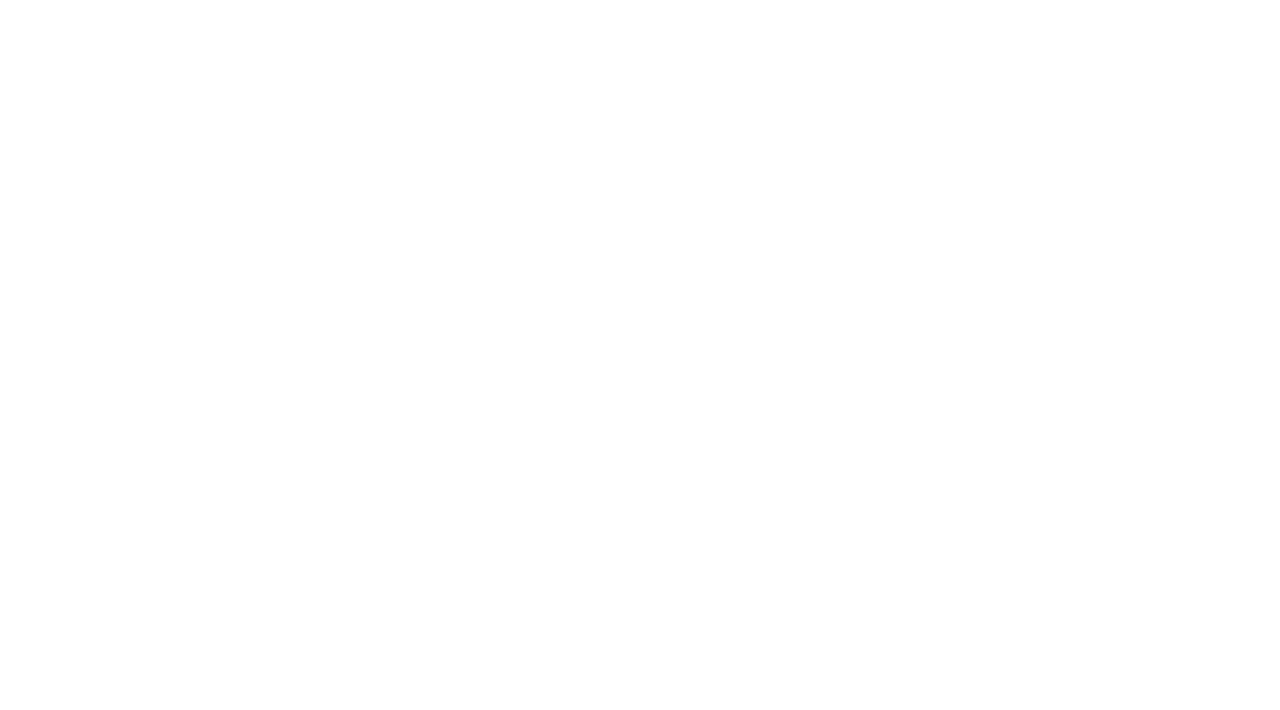
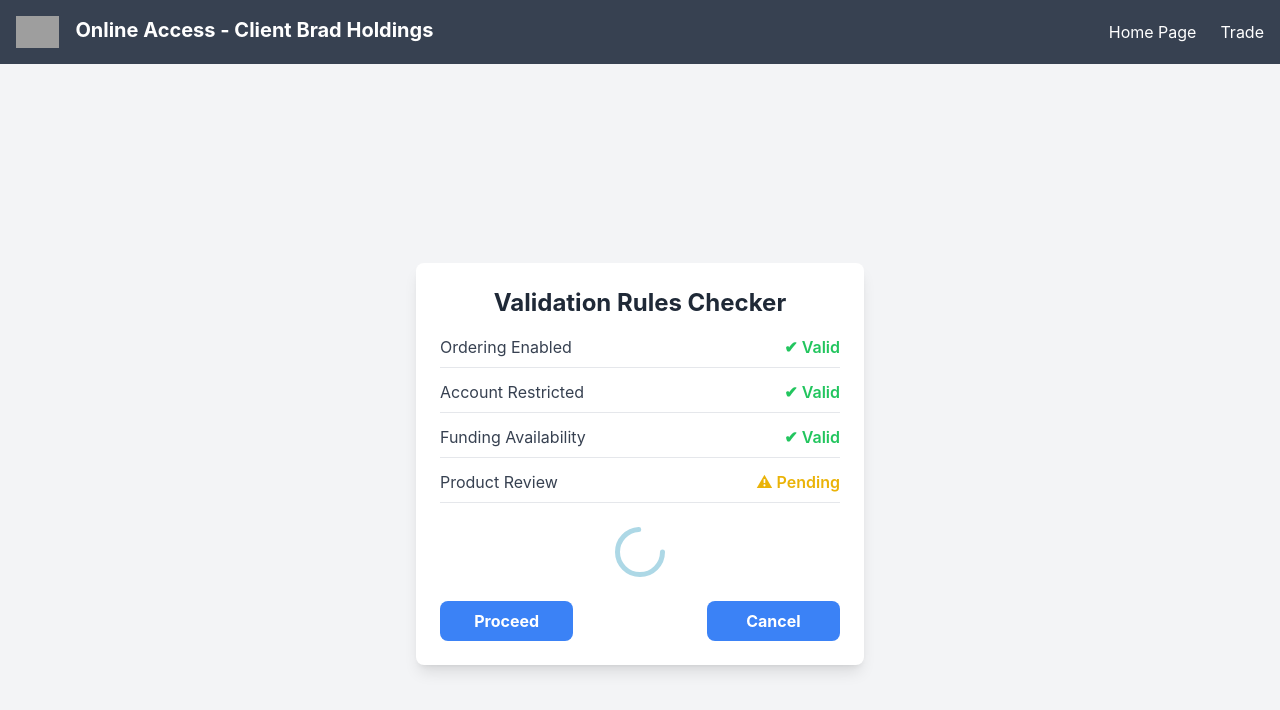
Before and after one commit to Plutus-Party-Codefest-2024/2024_Codefest_plutus, a React (Create React App) app: page /faverify3 in a window 1280 px wide. Before the commit this address had no page. Shown: the top 710 px of the page. Built offline with nearby package versions, Linux system fonts and the light colour scheme; grey boxes are pictures that could not be loaded.

Commit message:
adding FA client 3 verification page

```diff
--- a/src/App.js
+++ b/src/App.js
@@ -14,6 +14,7 @@ import Verify2 from './components/client2-verify/Verify2';
 import Verify3 from './components/client3-verify/Verify3';
 import Inprocess1 from './components/client1-inprocess-orders/inprocess1';
 import Inprocess3 from './components/client3-inprocess-orders/inprocess3';
+import FAVerify3 from './components/FA-client3-verify/FAVerify3';
 
 const App = () => (
   <Router>
@@ -31,6 +32,7 @@ const App = () => (
       <Route path="/verify3" element={<Verify3 />} />
       <Route path="/inprocess1" element={<Inprocess1 />} />
       <Route path="/inprocess3" element={<Inprocess3 />} />
+      <Route path="/faverify3" element={<FAVerify3 />} />
     </Routes>
   </Router>
 );
--- /dev/null
+++ b/src/components/FA-client3-verify/FAVerify3.jsx
@@ -0,0 +1,137 @@
+import React, { useState, useEffect } from 'react';
+import { useNavigate } from 'react-router-dom';
+// import { useState } from 'react';
+
+
+
+const FAVerify3 = () => {
+    const navigate = useNavigate(); // Hook for navigation
+
+    const handleClick1 = (e) => {
+        e.preventDefault();
+        navigate('/');
+    };
+
+    // State to track which rules are visible
+    const [visibleRules, setVisibleRules] = useState({
+        rule1: false,
+        rule2: false,
+        rule3: false,
+        rule4: false,
+        rule5: false,
+    });
+
+    // Effect to handle the timing logic
+    useEffect(() => {
+        // Timers for showing rules
+        const timers = [
+            setTimeout(() => setVisibleRules((prev) => ({ ...prev, rule1: true })), 500), // Show rule1 after 0.5 seconds
+            setTimeout(() => setVisibleRules((prev) => ({ ...prev, rule2: true })), 1500), // Show rule2 after 1.5 seconds
+            setTimeout(() => setVisibleRules((prev) => ({ ...prev, rule3: true })), 3000), // Show rule3 after 3 seconds
+            setTimeout(() => setVisibleRules((prev) => ({ ...prev, rule4: true })), 4000), // Show rule3 after 4 seconds
+            setTimeout(() => setVisibleRules((prev) => ({ ...prev, rule5: true })), 6000), // Show rule3 after 6 seconds
+        ];
+
+        // Cleanup timers on component unmount
+        return () => timers.forEach((timer) => clearTimeout(timer));
+    }, []);
+
+    const isLoading = Object.values(visibleRules).includes(false);
+
+    return (
+        <div>
+            <header className="bg-gray-700 text-white p-4">
+                <div className="flex items-center justify-between">
+                    <div className="text-xl font-bold">
+                        <img src="https://exitmap.com/wp-content/uploads/2022/03/Edward-Jones-logo.png" alt="Logo" class="h-8 inline-block mr-3" /> Online Access - Client Brad Holdings
+                    </div>
+                    <nav>
+                        <ul className="flex space-x-6">
+                            <li><a href="/landing" className="hover:text-gray-200">Home Page</a></li>
+                            <li><a href="/order3" className="hover:text-gray-200">Trade</a></li>
+                        </ul>
+                    </nav>
+                </div>
+            </header>
+            <div class="bg-gray-100 flex items-center justify-center min-h-screen">
+                <div class="bg-white rounded-lg shadow-lg w-full max-w-md p-6">
+                    <h1 class="text-2xl font-bold text-center text-gray-800 mb-4">
+                        Validation Rules Checker
+                    </h1>
+
+                    <div className="space-y-3">
+                        {visibleRules.rule1 && (
+                            <div id="rule1" className="flex items-center justify-between border-b pb-2">
+                                <span className="text-gray-700">Ordering Enabled</span>
+                                <span className="text-green-500 font-semibold">✔ Valid</span>
+                            </div>
+                        )}
+                        {visibleRules.rule2 && (
+                            <div id="rule2" className="flex items-center justify-between border-b pb-2">
+                                <span className="text-gray-700">Account Restricted</span>
+                                <span className="text-green-500 font-semibold">✔ Valid</span>
+                            </div>
+                        )}
+                        {visibleRules.rule3 && (
+                            <div id="rule3" className="flex items-center justify-between border-b pb-2">
+                                <span className="text-gray-700">Funding Availability</span>
+                                <span className="text-green-500 font-semibold">✔ Valid</span>
+                            </div>
+                        )}
+                        {visibleRules.rule4 && (
+                            <div id="rule4" className="flex items-center justify-between border-b pb-2">
+                                <span className="text-gray-700">Product Review</span>
+                                <span className="text-yellow-500 font-semibold">⚠ Pending</span>
+                            </div>
+                        )}
+                        {visibleRules.rule5 && (
+                            <div id="rule5" className="flex items-center justify-between border-b pb-2">
+                                <span className="text-gray-700">Risk Review</span>
+                                <span className="text-green-500 font-semibold">✔ Valid</span>
+                            </div>
+                        )}
+                    </div>
+
+                    {isLoading && (
+                        <div class="mt-6 flex justify-center">
+                            <svg xmlns="http://www.w3.org/2000/svg" viewBox="0 0 100 100" width="50" height="50">
+                                <circle
+                                    cx="50"
+                                    cy="50"
+                                    r="45"
+                                    stroke="lightblue"
+                                    stroke-width="10"
+                                    fill="none"
+                                    stroke-dasharray="283"
+                                    stroke-dashoffset="75"
+                                    stroke-linecap="round"
+                                >
+                                    <animateTransform
+                                        attributeName="transform"
+                                        type="rotate"
+                                        from="0 50 50"
+                                        to="360 50 50"
+                                        dur="1s"
+                                        repeatCount="indefinite"
+                                    />
+                                </circle>
+                            </svg>
+                        </div>
+                    )}
+
+                    <div class="mt-6 flex justify-between space-x-4">
+                        <button class="bg-blue-500 text-white font-bold py-2 rounded-lg hover:bg-blue-600 transition w-1/3
+                                        disabled:bg-gray-400 disabled:text-gray-700 disabled:cursor-not-allowed" onClick={handleClick1}>
+                            Proceed
+                        </button>
+                        <button class="bg-blue-500 text-white font-bold py-2 rounded-lg hover:bg-blue-600 transition w-1/3" onClick={handleClick1}>
+                            Cancel
+                        </button>
+                    </div>
+                </div>
+            </div>
+        </div>
+    )
+};
+
+export default FAVerify3
```
